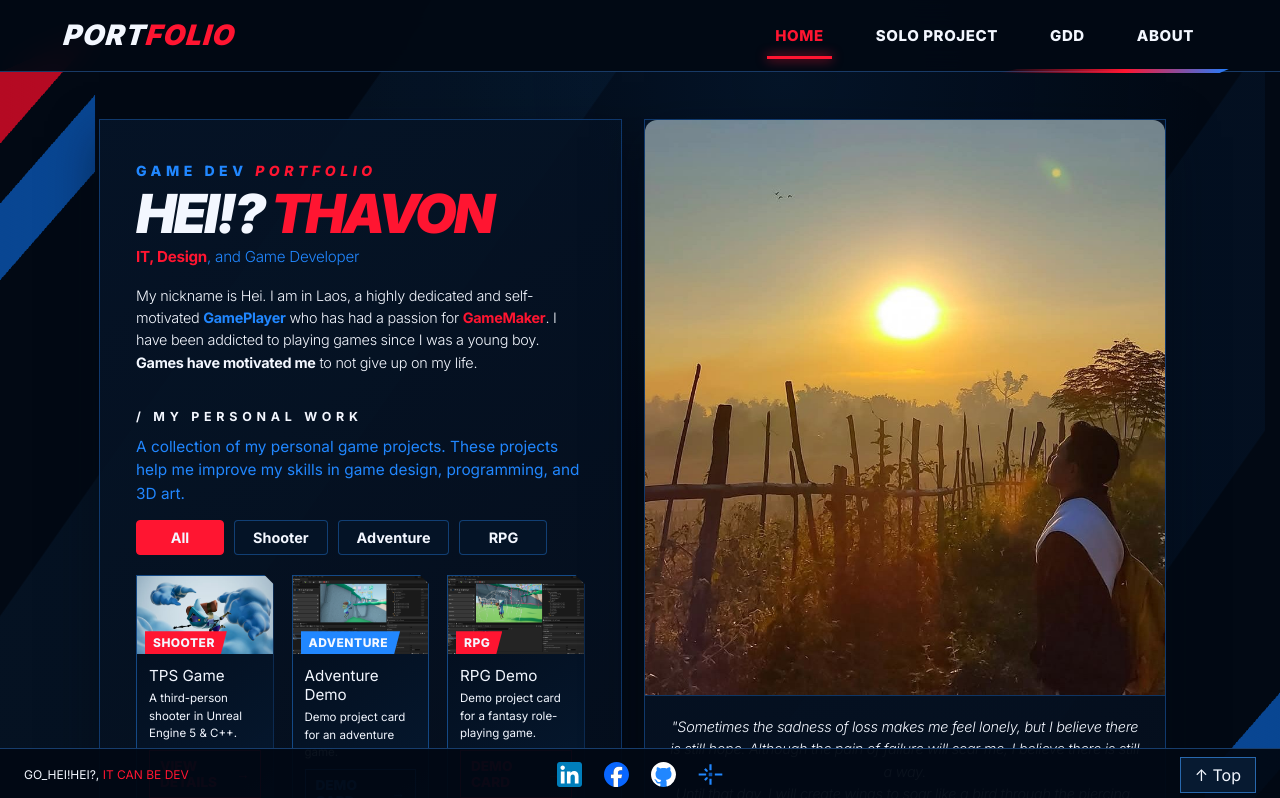
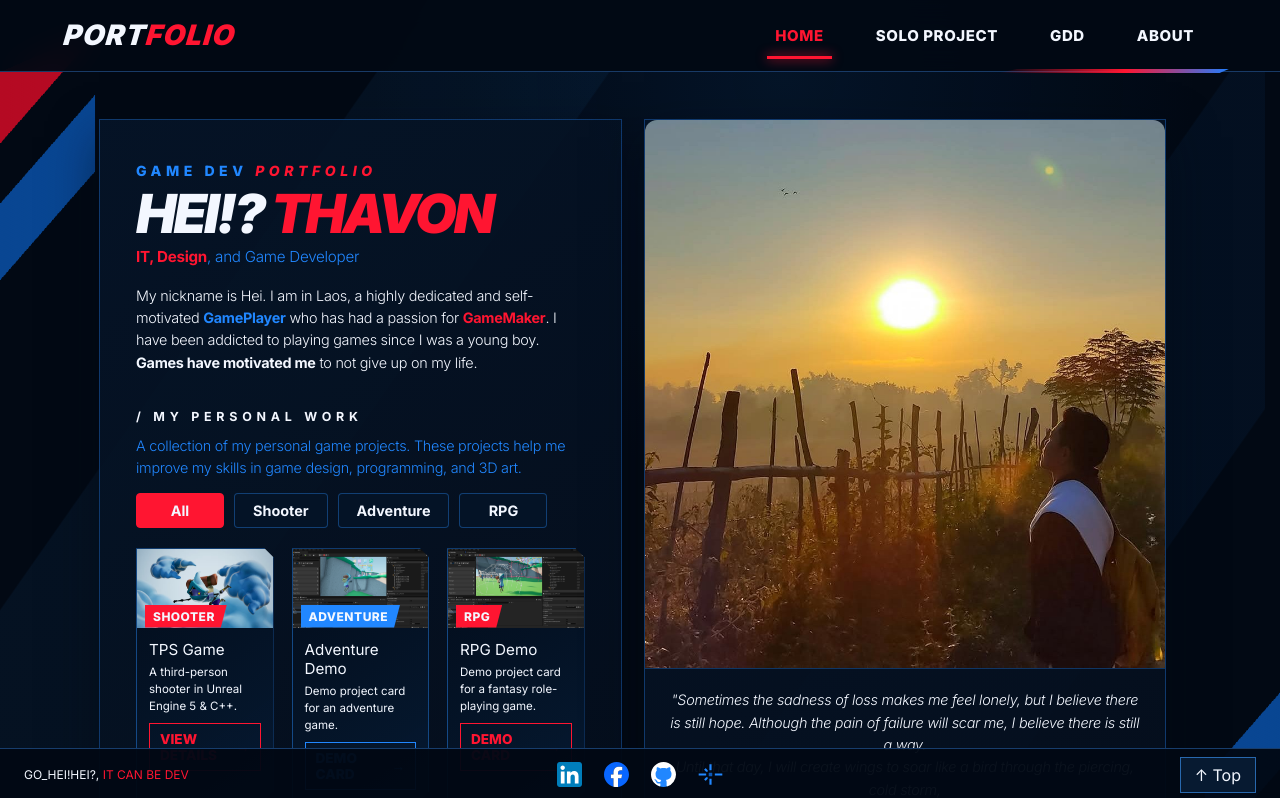
Before and after one commit to thavon91/web-portfolio, a React (Vite) app: page / in a window 1280 px wide. Shown: the top 798 px of the page. Built offline with nearby package versions, Linux system fonts and the light colour scheme.

Commit message:
Match project summary typography to bio
Co-authored-by: Copilot <223556219+Copilot@users.noreply.github.com>

```diff
--- a/src/App.css
+++ b/src/App.css
@@ -452,7 +452,11 @@ body::before{content:'';position:fixed;inset:0;pointer-events:none;z-index:-1;op
   max-width: 100%;
   margin: 8px 0 14px;
   color: #2187ff !important;
-  font-size: clamp(.9rem, 1.2vw, 1rem);
+  font-family: 'Inter', sans-serif !important;
+  font-size: clamp(.9rem, 1.05vw, 1.05rem) !important;
+  font-weight: 300 !important;
+  line-height: 1.55 !important;
+  letter-spacing: -.018em;
   overflow-wrap: break-word;
 }
 
```
